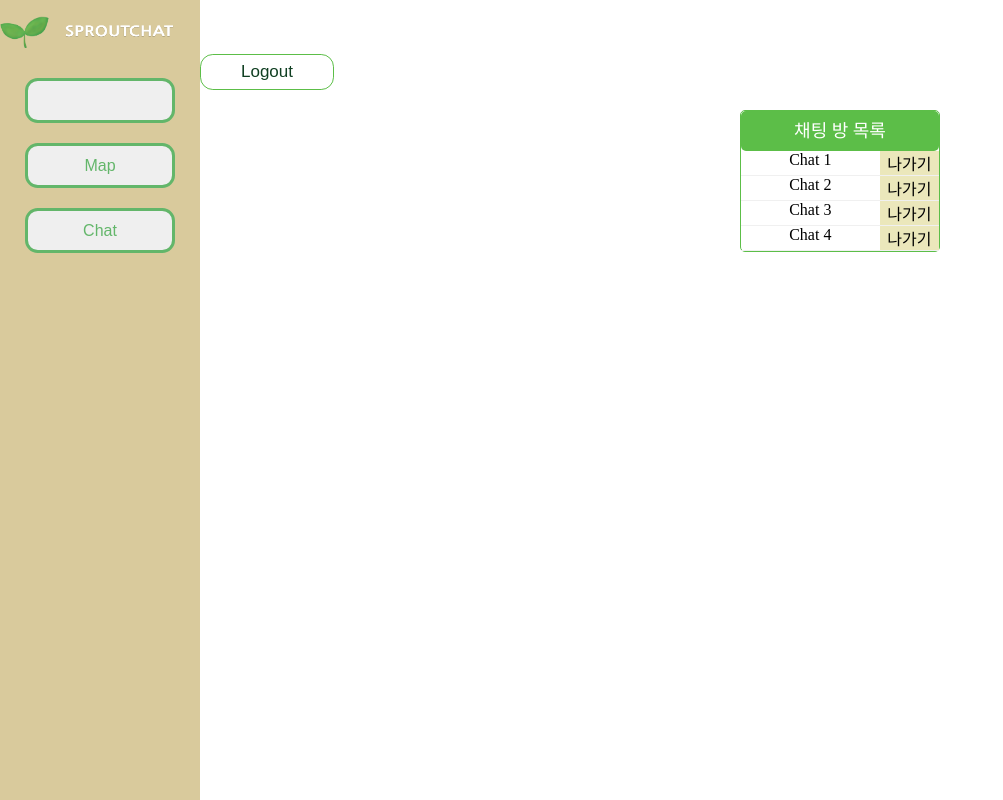
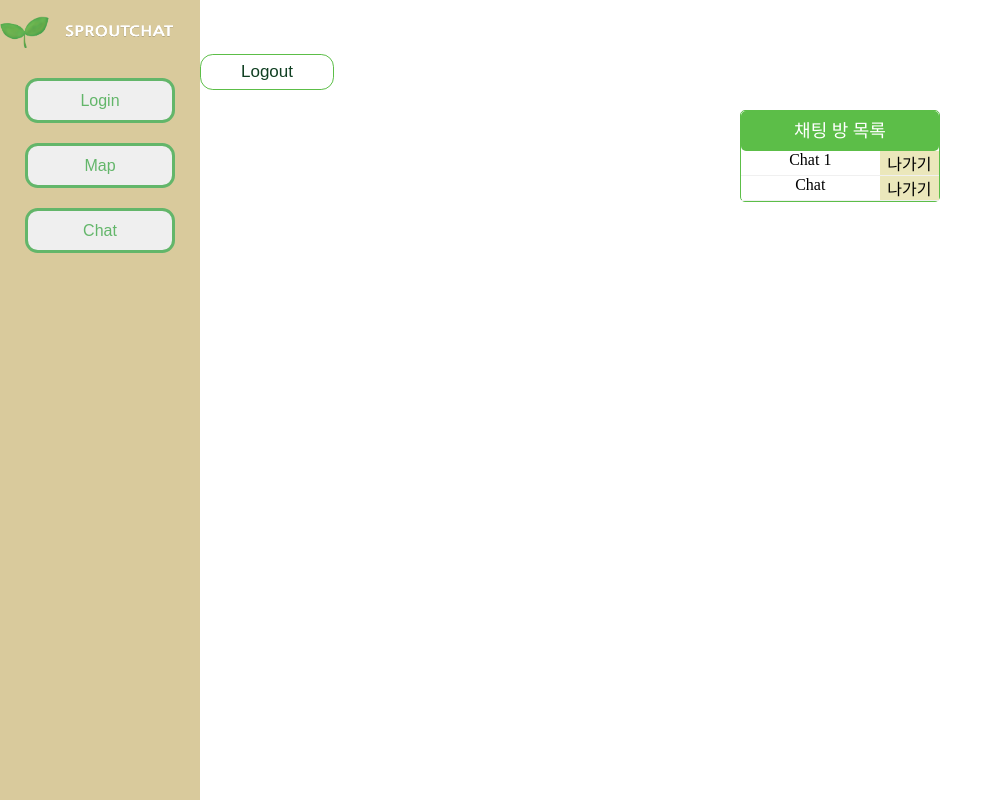
Before and after one commit to sn-spotchat/sproutchat, a React (Create React App) app: page /mypage in a window 1280 px wide. Shown: the whole page, without its empty margins (0-1003 px from the left). Built offline with nearby package versions, Linux system fonts and the light colour scheme.

Commit message:
My page에 사용자 채팅방 목록 가져오기..진행중..

```diff
--- a/src/chat/Login.tsx
+++ b/src/chat/Login.tsx
@@ -108,7 +108,7 @@ const NewLogin: FC = (props) => {
         docs.forEach((doc) => {
           if(doc.data().pw == data.pw){
             flag = 1
-          //  alert(`로그인에 성공했습니다\n${data.id}님 환영합니다.`)
+            //alert(`로그인에 성공했습니다\n${data.id}님 환영합니다.`)
             socket.emit('userInfo', data.id);
             items.map((item) => {
               if(item.label == "Login"){
--- a/src/chat/MyPage.tsx
+++ b/src/chat/MyPage.tsx
@@ -2,12 +2,18 @@ import React, { FC, useEffect, useRef, useState} from 'react'
 import {BrowserRouter as Router, Redirect, Route, useHistory } from 'react-router-dom'
 import { useForm } from 'react-hook-form'
 import { io } from 'socket.io-client'
+import { firestore } from '../components/firebase';
 import './styles.css'
 import {items} from '../layouts/Main/SideBar/SideBar.js'
+
 
 const MyPage: FC = (props) => {
     const history = useHistory();
     const socket = useRef(io('http://localhost:3005')).current
+
+    const [roomList, setRoomList] = useState([]);
+    let list = []
+    let userId = ''
 
     const handleLogout = () =>{
         if(window.confirm("로그아웃 하시겠습니까?") === true){
@@ -17,6 +23,7 @@ const MyPage: FC = (props) => {
                     item.href = "/login"
                 }
             })
+            userId = ''
             socket.emit('userInfo', '');
             history.push('/home');
         }
@@ -24,8 +31,18 @@ const MyPage: FC = (props) => {
 
     useEffect(() => {
         console.log("Mypage")
-        socket.on('getUserId', (data: String) => {
-            console.log("mypage id: " + data)
+        socket.on('getUserId', (data: string) => {
+            if(userId === ''){
+                console.log("My page: " + data)
+                userId = data
+                firestore.collection("users")
+                .where("id", "==", data).get()
+                .then((docs) => {
+                    docs.forEach((doc) => {
+                        setRoomList(doc.data().list)
+                    })
+                })
+            }
         })
     }, [socket])
 
@@ -45,17 +62,16 @@ const MyPage: FC = (props) => {
                         <div id="out">나가기</div>
                     </div>
                     <div className="roomName">
-                    <div className="roomEl" data-id="2">Chat 2</div>
+                        <div className="roomEl active" data-id={roomList[0]}>Chat {roomList[0]}</div>
                         <div id="out">나가기</div>
                     </div>
+                    <div>{roomList}</div>
+                    {roomList.forEach((el) => {
                         <div className="roomName">
-                    <div className="roomEl" data-id="3">Chat 3</div>
+                            <div className="roomEl active" data-id={el}>Chat {el}</div>
                             <div id="out">나가기</div>
                         </div>
-                <div className="roomName">
-                    <div className="roomEl" data-id="4">Chat 4</div>
-                    <div id="out">나가기</div>
-                </div>
+                    })}
                 </div>
             </div>
             </div>
--- a/src/chat/Server.js
+++ b/src/chat/Server.js
@@ -39,8 +39,9 @@ io.sockets.on('connection', function (socket) {
     })
     socket.on('userInfo', (data) => {
         userId = data; // 위에서 let userID = ''로 만든 userId에 id 저장
+        io.emit('getUserId', userId);
     })
-    io.emit('getUserId', userId); // server가 connect될 때마다 userId를 전체 클라이언트에 보내줌
+    // server가 connect될 때마다 userId를 전체 클라이언트에 보내줌
     console.log('userId is : ' + userId)
     socket.on('joinpage', (data) => {
         socket.emit('joinpage', data);
--- a/src/components/naverlogin.js
+++ b/src/components/naverlogin.js
@@ -30,7 +30,6 @@ class NaverLogin extends Component{
         naver_id_login.setDomain("http://localhost:3000/login/chat")
         naver_id_login.setState(state)
         naver_id_login.init_naver_id_login()
-
     }
     render(){
         return <div id="naver_id_login"></div>
@@ -72,8 +71,8 @@ class Success extends Component {
             pw: this.state.pw
           })
         }
+        socket.emit('naverlogin',{id: this.state.id, pw: this.state.pw})
       })
-      socket.emit('naverlogin',{id: this.state.id, pw: this.state.pw})
     }
 
     componentDidMount() {
@@ -83,7 +82,7 @@ class Success extends Component {
 
     render() {
       return (
-        <div>loading...</div>
+        <div id="naver_id_login"></div>
       )
     }
 }
--- a/src/layouts/Main/SideBar/SideBar.js
+++ b/src/layouts/Main/SideBar/SideBar.js
@@ -23,7 +23,7 @@ const Container = styled.div`
 
 /* Constant Variables */
 export const items = [
-  { label: "", href: "" },
+  { label: "Login", href: "/login" },
   { label: "Map", href: "/home" },
   { label: "Chat", href: "/chat" }
 ];
@@ -42,7 +42,6 @@ const SideBar = props => {
   useEffect(() => {
     console.log("Sidebar")
     socket.on('getUserId', (data) => {
-        console.log("sidebar id: " + data)
         if(data !== ""){
           items[0].label = "My Page"
           items[0].href = "/mypage"
```
Lines whose indentation alone changed are shown as unchanged.
